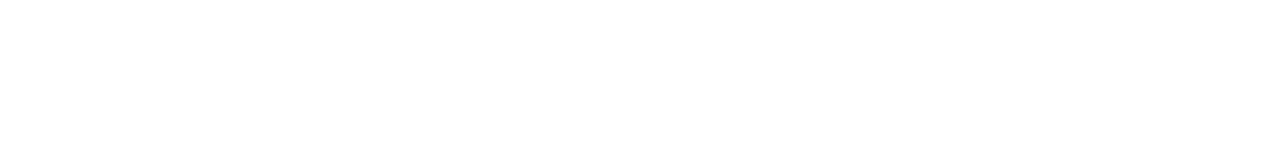
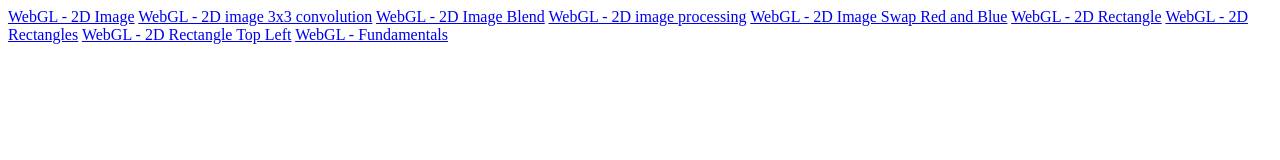
Before and after one commit to adam-singer/html5rocks, a plain HTML site: page index.html in a window 1280 px wide. Drawn offline with Linux system fonts and the light colour scheme.

Commit message:
updating index

```diff
--- a/index.html
+++ b/index.html
@@ -1,14 +1,14 @@
 <html>
     <head></head>
     <body>
-<a href="http://financecoding.github.com/html5rocks/webgl2dImage/webgl2dImage.html"></a>
-<a href="http://financecoding.github.com/html5rocks/webgl2dImage3x3Convolution/webgl2dImage3x3Convolution.html"></a>
-<a href="http://financecoding.github.com/html5rocks/webgl2dImageBlend/webgl2dImageBlend.html"></a>
-<a href="http://financecoding.github.com/html5rocks/webgl2dImageProcessing/webgl2dImageProcessing.html"></a>
-<a href="http://financecoding.github.com/html5rocks/webgl2dImageRed2blue/webgl2dImageRed2blue.html"></a>
-<a href="http://financecoding.github.com/html5rocks/webgl2dRectangle/webgl2dRectangle.html"></a>
-<a href="http://financecoding.github.com/html5rocks/webgl2dRectangles/webgl2dRectangles.html"></a>
-<a href="http://financecoding.github.com/html5rocks/webgl2dRectangleTopLeft/webgl2dRectangleTopLeft.html"></a>
-<a href="http://financecoding.github.com/html5rocks/webglFundamentals/webglFundamentals.html"></a>
+<a href="http://financecoding.github.com/html5rocks/webgl2dImage/webgl2dImage.html">WebGL - 2D Image</a>
+<a href="http://financecoding.github.com/html5rocks/webgl2dImage3x3Convolution/webgl2dImage3x3Convolution.html">WebGL - 2D image 3x3 convolution</a>
+<a href="http://financecoding.github.com/html5rocks/webgl2dImageBlend/webgl2dImageBlend.html">WebGL - 2D Image Blend</a>
+<a href="http://financecoding.github.com/html5rocks/webgl2dImageProcessing/webgl2dImageProcessing.html">WebGL - 2D image processing</a>
+<a href="http://financecoding.github.com/html5rocks/webgl2dImageRed2blue/webgl2dImageRed2blue.html">WebGL - 2D Image Swap Red and Blue</a>
+<a href="http://financecoding.github.com/html5rocks/webgl2dRectangle/webgl2dRectangle.html">WebGL - 2D Rectangle</a>
+<a href="http://financecoding.github.com/html5rocks/webgl2dRectangles/webgl2dRectangles.html">WebGL - 2D Rectangles</a>
+<a href="http://financecoding.github.com/html5rocks/webgl2dRectangleTopLeft/webgl2dRectangleTopLeft.html">WebGL - 2D Rectangle Top Left</a>
+<a href="http://financecoding.github.com/html5rocks/webglFundamentals/webglFundamentals.html">WebGL - Fundamentals</a>
     </body>
 </html>
```
